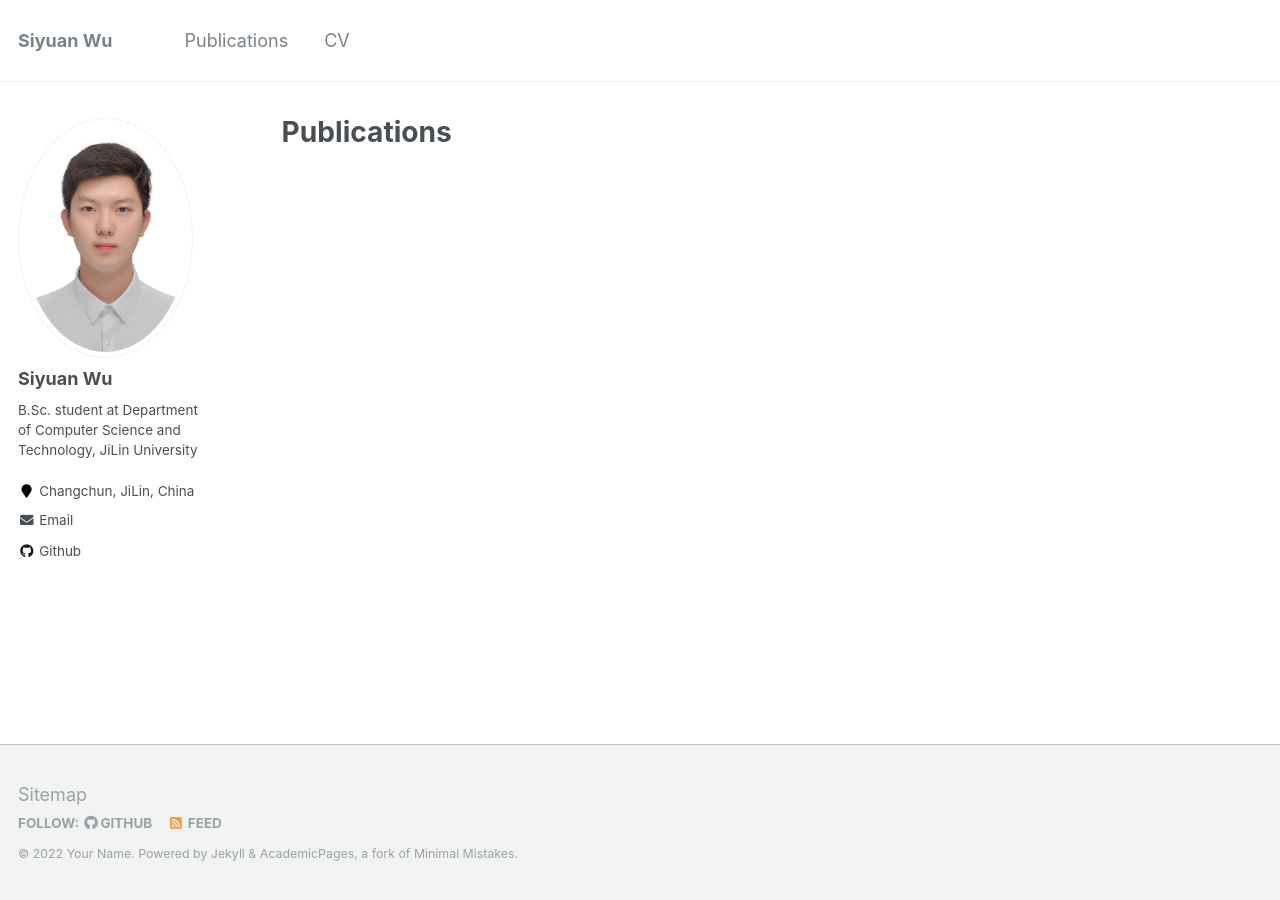
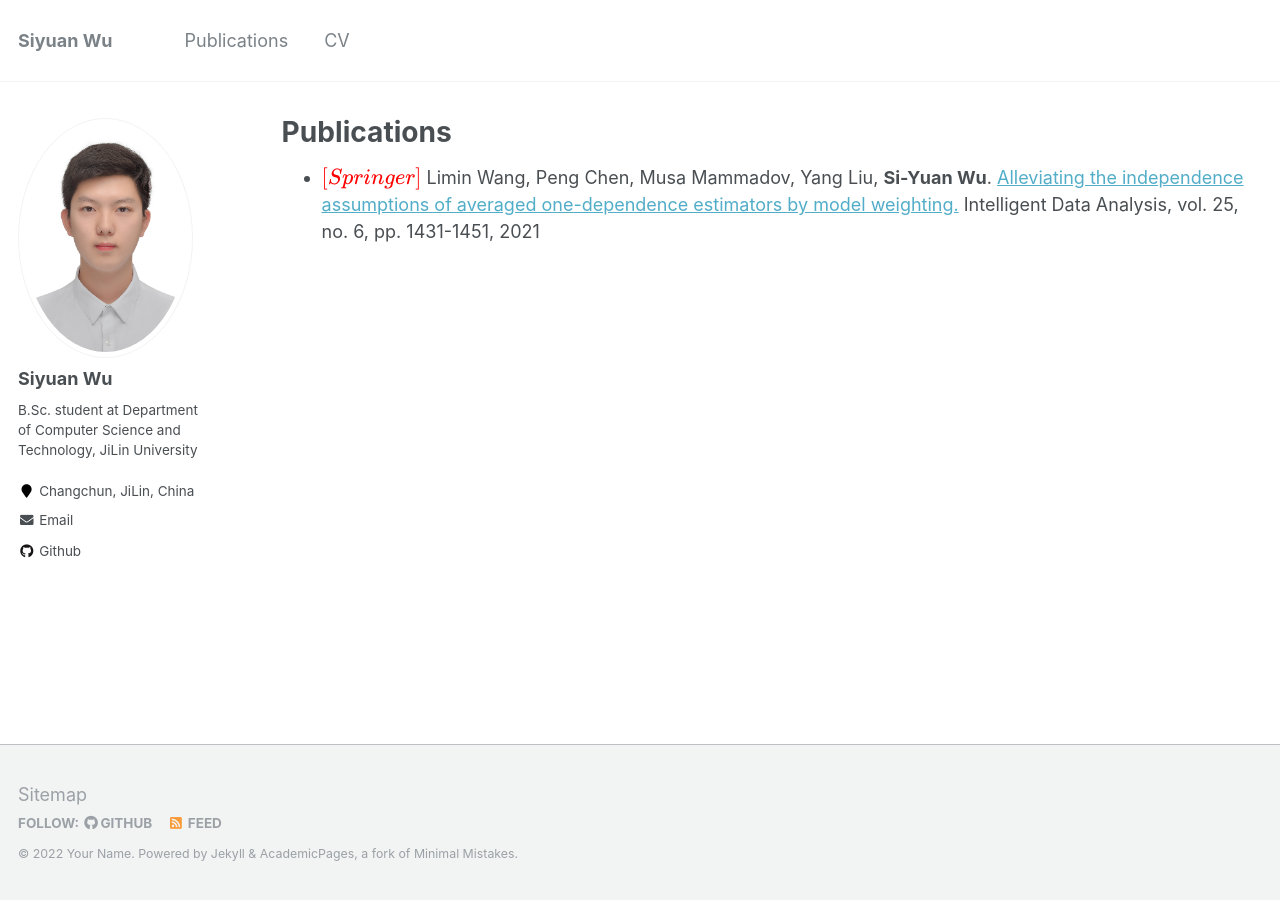
Before and after one commit to Siyuan01/Siyuan01.github.io, a Jekyll site: the page built from _pages/publications.md, in a window 1280 px wide. Built offline with Jekyll 4.4.1, drawn with Linux system fonts in a browser that asks for light colours; formulas are drawn with MathJax 3.

Commit message:
Update publications.md

```diff
--- a/_pages/publications.md
+++ b/_pages/publications.md
@@ -15,6 +15,8 @@ author_profile: true
   {% include archive-single.html %}
 {% endfor %}
 
+* $\color{red}{[Springer]}$ Limin Wang, Peng Chen, Musa Mammadov, Yang Liu, **Si-Yuan Wu**. [Alleviating the independence assumptions of averaged one-dependence estimators by model weighting.](https://content.iospress.com/articles/intelligent-data-analysis/ida205400) Intelligent Data Analysis, vol. 25, no. 6, pp. 1431-1451, 2021
+
 <!--
 
 * $\color{red}{[INFOCOM]}$ **Nan Yu**, Haipeng Dai, Alex X. Liu and Bingchuan Tian. [Placement of Connected Wireless
```
